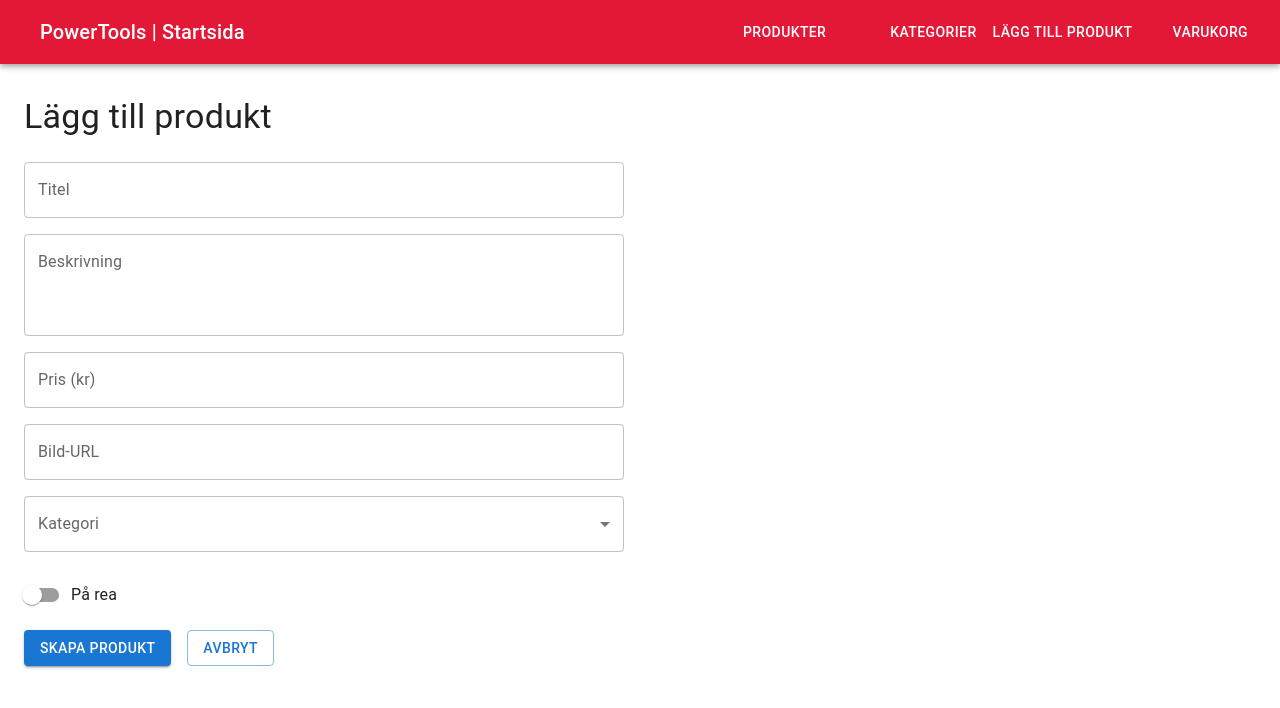
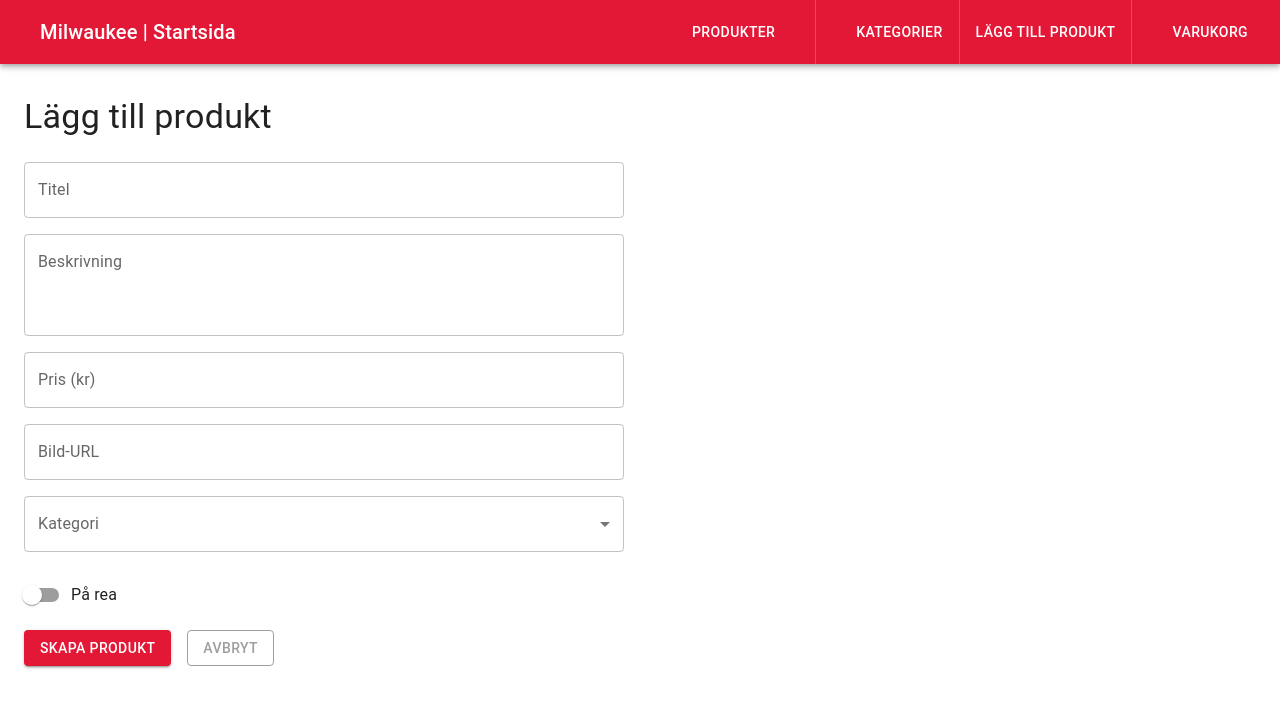
Before and after one commit to jjonas97770/gik2xk-grupp21-projektarbete, a React app in the folder frontend/: page /products/new in a window 1280 px wide. Shown: the top 708 px of the page. Built offline with nearby package versions, Linux system fonts and the light colour scheme; some icons are missing; the HTML template or start-up script is replaced by a standard one.

Commit message:
små fix på design

```diff
--- a/frontend/src/components/Navbar.jsx
+++ b/frontend/src/components/Navbar.jsx
@@ -9,7 +9,7 @@ import {
   Divider,
 } from "@mui/material";
 import { Link, useNavigate } from "react-router-dom";
-import BuildIcon from "@mui/icons-material/Build";
+import HandymanOutlinedIcon from "@mui/icons-material/HandymanOutlined";
 import ShoppingCartIcon from "@mui/icons-material/ShoppingCart";
 import KeyboardArrowDownIcon from "@mui/icons-material/KeyboardArrowDown";
 import KeyboardArrowRightIcon from "@mui/icons-material/KeyboardArrowRight";
@@ -83,14 +83,14 @@ function Navbar() {
     <AppBar position="static" sx={{ bgcolor: "#e31837" }}>
       <Toolbar>
         {/* Logotyp */}
-        <BuildIcon sx={{ mr: 1 }} />
+        <HandymanOutlinedIcon sx={{ mr: 1 }} />
         <Typography
           variant="h6"
           component={Link}
           to="/"
           sx={{ flexGrow: 1, textDecoration: "none", color: "inherit" }}
         >
-          PowerTools | Startsida
+          Milwaukee | Startsida
         </Typography>
 
         {/* Nivå 1 – Produkter-knapp */}
@@ -101,6 +101,12 @@ function Navbar() {
         >
           Produkter
         </Button>
+
+        <Divider
+          orientation="vertical"
+          flexItem
+          sx={{ bgcolor: "rgba(255,255,255,0.3)", mx: 1 }}
+        />
 
         {/* Nivå 1 – Märkesmeny */}
         <Menu
@@ -189,9 +195,22 @@ function Navbar() {
           Kategorier
         </Button>
 
+        <Divider
+          orientation="vertical"
+          flexItem
+          sx={{ bgcolor: "rgba(255,255,255,0.3)", mx: 1 }}
+        />
+
         <Button color="inherit" component={Link} to="/products/new">
           Lägg till produkt
         </Button>
+
+        <Divider
+          orientation="vertical"
+          flexItem
+          sx={{ bgcolor: "rgba(255,255,255,0.3)", mx: 1 }}
+        />
+
         <Button
           color="inherit"
           component={Link}
--- a/frontend/src/pages/CartPage.jsx
+++ b/frontend/src/pages/CartPage.jsx
@@ -81,7 +81,11 @@ function CartPage() {
           <Typography>Din varukorg är tom.</Typography>
           <Button
             variant="contained"
-            sx={{ mt: 2 }}
+            sx={{
+              mt: 2,
+              bgcolor: "#e31837",
+              "&:hover": { bgcolor: "#b5102a" },
+            }}
             onClick={() => navigate("/")}
           >
             Fortsätt handla
--- a/frontend/src/pages/OrderConfirmationPage.jsx
+++ b/frontend/src/pages/OrderConfirmationPage.jsx
@@ -49,7 +49,11 @@ function OrderConfirmationPage() {
         Totalt: {totalPrice.toFixed(2)} kr
       </Typography>
 
-      <Button variant="contained" onClick={() => navigate("/")}>
+      <Button
+        variant="contained"
+        onClick={() => navigate("/")}
+        sx={{ bgcolor: "#e31837", "&:hover": { bgcolor: "#b5102a" } }}
+      >
         Fortsätt handla
       </Button>
     </Box>
--- a/frontend/src/pages/ProductDetailPage.jsx
+++ b/frontend/src/pages/ProductDetailPage.jsx
@@ -92,7 +92,16 @@ function ProductDetailPage() {
   return (
     <Box>
       {/* Tillbaka-knapp */}
-      <Button onClick={() => navigate(-1)} sx={{ mb: 2 }}>
+      <Button
+        variant="outlined"
+        onClick={() => navigate(-1)}
+        sx={{
+          mb: 2,
+          borderColor: "#9e9e9e",
+          color: "#9e9e9e",
+          "&:hover": { borderColor: "#757575", color: "#757575" },
+        }}
+      >
         ← Tillbaka
       </Button>
 
@@ -168,7 +177,11 @@ function ProductDetailPage() {
               size="small"
               sx={{ width: 80 }}
             />
-            <Button variant="contained" onClick={handleAddToCart}>
+            <Button
+              variant="contained"
+              onClick={handleAddToCart}
+              sx={{ bgcolor: "#e31837", "&:hover": { bgcolor: "#b5102a" } }}
+            >
               Lägg i varukorg
             </Button>
           </Box>
@@ -178,6 +191,11 @@ function ProductDetailPage() {
             <Button
               variant="outlined"
               onClick={() => navigate(`/products/${id}/edit`)}
+              sx={{
+                borderColor: "#9e9e9e",
+                color: "#9e9e9e",
+                "&:hover": { borderColor: "#757575", color: "#757575" },
+              }}
             >
               Redigera produkt
             </Button>
--- a/frontend/src/pages/ProductFormPage.jsx
+++ b/frontend/src/pages/ProductFormPage.jsx
@@ -297,10 +297,22 @@ function ProductFormPage() {
 
       {/* Åtgärdsknappar */}
       <Box sx={{ display: "flex", gap: 2 }}>
-        <Button variant="contained" onClick={handleSubmit}>
+        <Button
+          variant="contained"
+          onClick={handleSubmit}
+          sx={{ bgcolor: "#e31837", "&:hover": { bgcolor: "#b5102a" } }}
+        >
           {isEditMode ? "Spara ändringar" : "Skapa produkt"}
         </Button>
-        <Button variant="outlined" onClick={() => navigate(-1)}>
+        <Button
+          variant="outlined"
+          onClick={() => navigate(-1)}
+          sx={{
+            borderColor: "#9e9e9e",
+            color: "#9e9e9e",
+            "&:hover": { borderColor: "#757575", color: "#757575" },
+          }}
+        >
           Avbryt
         </Button>
         {isEditMode && (
```
